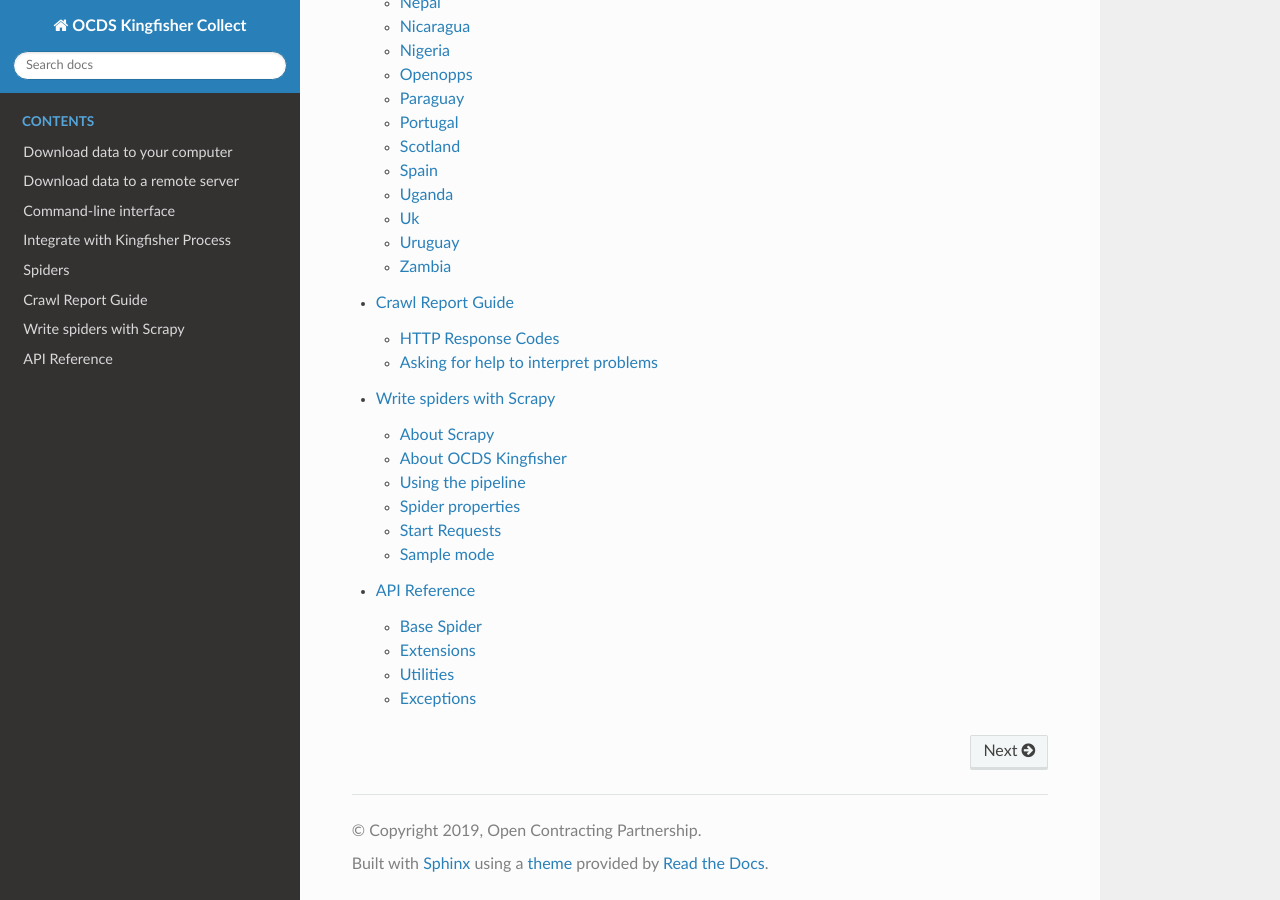
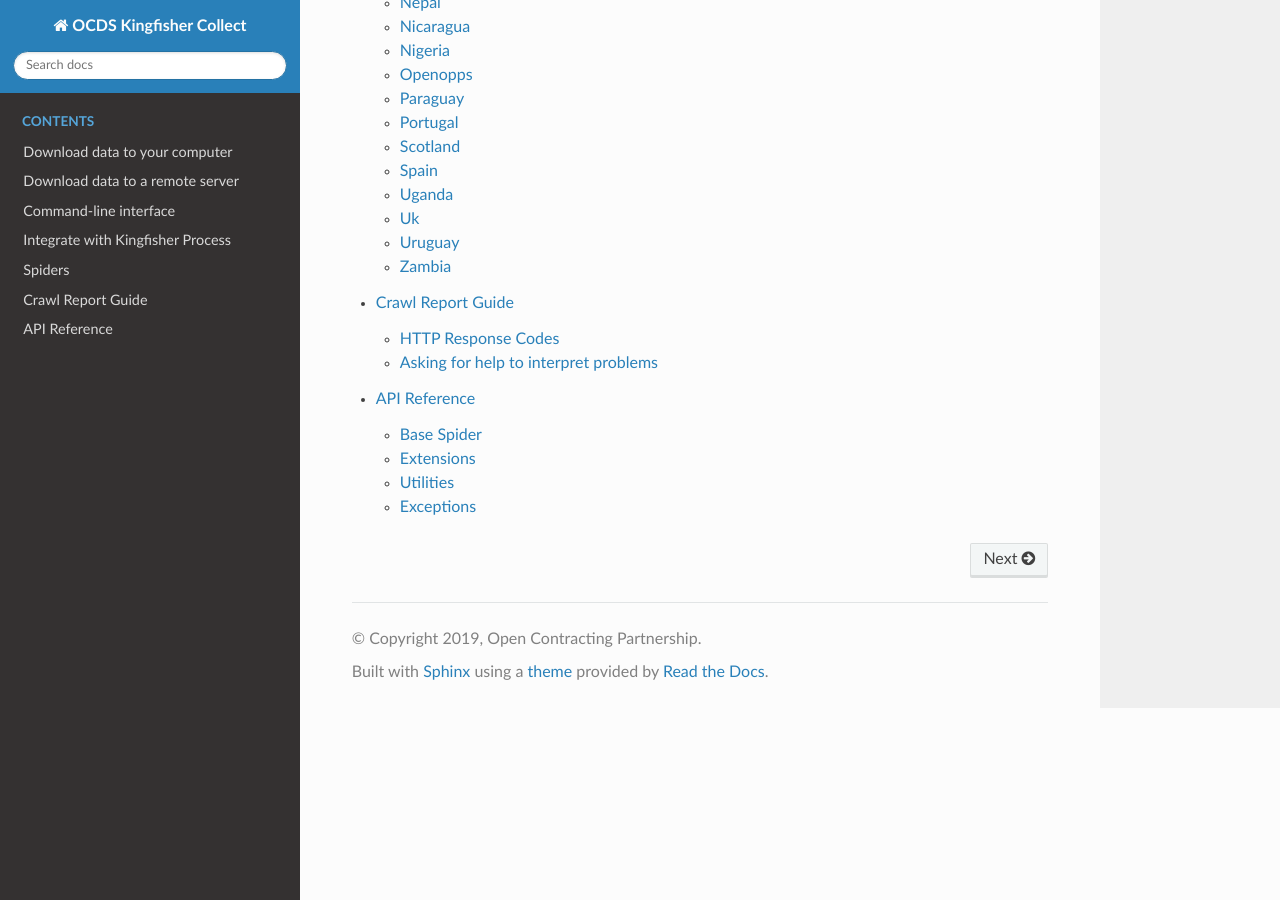
Before and after one commit to open-contracting/kingfisher-collect, a Sphinx documentation site: the page built from docs/index.rst, in a window 1280 px wide and 900 px high, scrolled down 2219 px. Built offline with Sphinx 7.4.7 and the Read the Docs theme 2.0.0, drawn with Linux system fonts in a browser that asks for light colours; some of the changed lines change nothing that is shown.

Commit message:
docs: Delete writing-spiders.rst, which is entirely out of date, #78

```diff
--- a/docs/index.rst
+++ b/docs/index.rst
@@ -41,5 +41,4 @@ As you can see, the ``data`` directory contains a ``zambia`` spider directory (m
    kingfisher_process.rst
    spiders.rst
    crawl-report-guide.rst
-   writing-spiders.rst
    api/index.rst
--- a/docs/writing-spiders.rst
+++ /dev/null
@@ -1,151 +0,0 @@
-Write spiders with Scrapy
-=========================
-
-About Scrapy
-------------
-
-Scrapy calls scrapers 'spiders' so we're going to call them 'spiders' hereon.
-
-Scrapy provides a `Spider` class which all spiders should inherit, and the process of writing a new spider basically involves defining the `parse` method and overriding any of the other `Spider` methods if you need to customise what they do.
-
-The Scrapy framework determines what happens to a crawled item through its 'pipeline', and lots of things happen in the background (like the actual sending of requests, and automatic passing things through different stages in the pipeline).
-
-Scrapy schedules HTTP requests with its own crawler engine, and they are not guaranteed (or likely) to be executed in a predictable order.
-
-`Scrapy documentation <https://docs.scrapy.org/en/latest/>`_.
-
-About OCDS Kingfisher
----------------------
-
-The OCDS data sources are for the most part JSON APIs which output valid OCDS data, either as ``release_package``, ``record_package``, ``release``, ``record`` and a few other types, using various different structures or endpoints of the publishers' own design.
-
-Our spiders need to:
-
-* Know the URL(s) for a particular API from which all data can be found.
-* Tell the difference between endpoints which return lists of URLS
-   * And then follow these URLS
-* and endpoints which return OCDS data
-   * And then download this data.
-* and endpoints which return both useful OCDS data and more URLs to fetch
-* and endpoints which return other things.
-
-This tends to involve prior knowledge of the API you're writing a spider for (you have to go look at its responses yourself to see what they are), and maybe some JSON parsing of the responses.
-
-Using the pipeline
-------------------
-
-1. Each spider first finds its starting point(s). Either:
-    * ``start_urls`` list or
-    * requests yielded from the ``start_requests`` method.
-
-Then, for *each* URL:
-
-2. GET requests are passes it to the crawler engine to be executed. The response is passed back to the ``parse`` method in the spider.
-3. The ``parse`` method must check the return status code! If it is not 200, this must be reported by fielding a block of information.
-4. If the ``parse`` method has got a file it wants to save, it must yield something, typically using ``build_file_from_response``.
-5. The ``parse`` method can then yield further requests for processing.
-6. The blocks of information are passed to the pipeline which fires it all off to the Kingfisher Process API.
-
-The only parts you should have to touch when writing a spider are **1** and **3** to **5**.
-
-Here is a sample:
-
-.. code-block:: python
-
-    from kingfisher_scrapy.base_spider import SimpleSpider
-    from kingfisher_scrapy.util import components, handle_http_error
-
-    class VerySimple(SimpleSpider):
-        name = 'very_simple'
-        data_type = 'release_package'
-
-        def start_requests(self):
-            # Request the source's only URL, and transform the URL to a file name using ``basename``.
-            url = 'https://buyandsell.gc.ca/cds/public/ocds/tpsgc-pwgsc_ocds_EF-FY-13-14.json'
-            yield self.build_request(url, formatter=components(-1))
-
-Spider properties
------------------
-
-* ``name``: a slug for the spider. This is what you pass to ``scrapy crawl`` to run it. Underscore separated, all lowercase. Required.
-* ``start_urls``: list of URLs to do the initial GET on. Don't need it if you define ``start_requests`` instead.
-* See `Scrapy Spider <https://docs.scrapy.org/en/latest/topics/spiders.html#scrapy-spider>`_ docs for other options.
-
-.. code-block:: python
-
-    from scrapy import Spider
-
-    class CanadaBuyAndSell(Spider):
-        name = "canada_buyandsell"
-        ...
-
-Start Requests
---------------
-
-Implement the ``start_requests`` method *instead of* using a ``start_urls`` property on the spider if you need to do something more complicated than just a list to get the URLs the spider starts with.
-
-This might be useful to generate a long list of API endpoint URLs you know are sequential or contain dates or something.
-
-However you come up with them, the output of this method should yield a Scrapy ``Request`` for each URL.
-
-Eg.
-
-.. code-block:: python
-
-    def start_requests(self):
-        url_base = 'https://buyandsell.gc.ca/cds/public/ocds/tpsgc-pwgsc_ocds_EF-FY-{}-{}.json'
-        urls = []
-        for year in range(13, 17):
-            urls.append(url_base.format(year, year+1))
-
-        for url in urls:
-            yield scrapy.Request(url)
-
-
-This does the same thing as:
-
-.. code-block:: python
-
-    start_urls = [
-            'https://buyandsell.gc.ca/cds/public/ocds/tpsgc-pwgsc_ocds_EF-FY-13-14.json',
-            'https://buyandsell.gc.ca/cds/public/ocds/tpsgc-pwgsc_ocds_EF-FY-14-15.json',
-            'https://buyandsell.gc.ca/cds/public/ocds/tpsgc-pwgsc_ocds_EF-FY-15-16.json',
-            'https://buyandsell.gc.ca/cds/public/ocds/tpsgc-pwgsc_ocds_EF-FY-16-17.json',
-        ]
-
-
-Only with ``start_requests`` if we want to add a year we just up the range, or if the API endpoint changes we only need to modify one string.
-
-Sample mode
------------
-
-Sample mode is a way to get a subset of the results, then stop the spider. It's triggered when you pass ``-a sample=true`` to ``scrapy crawl <spider_name>``.
-
-How sample mode is executed is different for every spider, depending on the API you're crawling. You *probably* want to define it in `start_requests` though, unless your ``start_urls`` is only one (like an index listing) in which case you'd define it in ``parse`` (where you loop through the listing).
-
-It just needs to do something like yield a single Request for one URL in a list of URLs, instead of yielding Requests for all of the URLs in the list.
-
-Eg. in ``start_requests``:
-
-.. code-block:: python
-
-    if self.sample:
-            yield scrapy.Request(urls[0])
-        else:
-            for url in urls:
-                yield scrapy.Request(url)
-
-
-Eg. in ``parse``:
-
-.. code-block:: python
-
-    files_urls = json.loads(response.body)
-        if self.sample:
-            files_urls = [files_urls[0]]
-
-        for file_url in files_urls:
-            yield {
-                'file_urls': [file_url],
-                'data_type': 'record'
-            }
```
